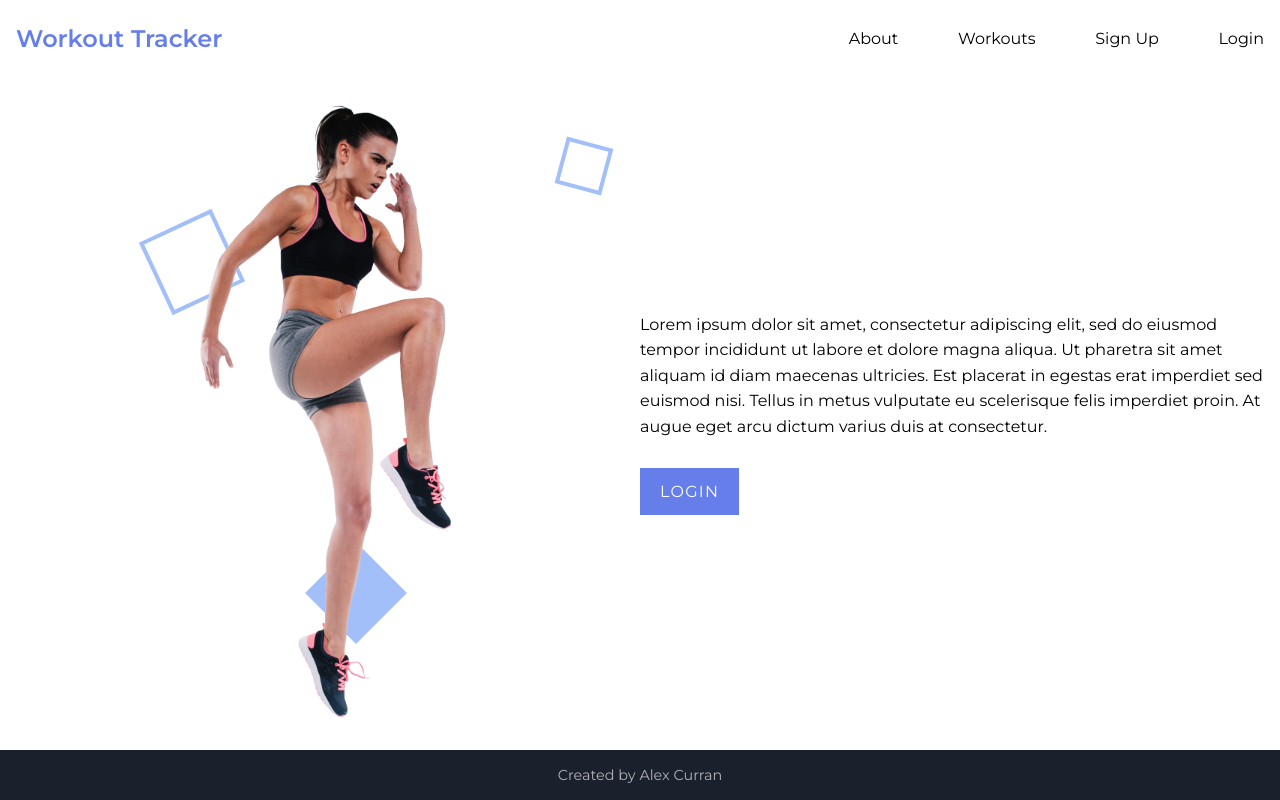
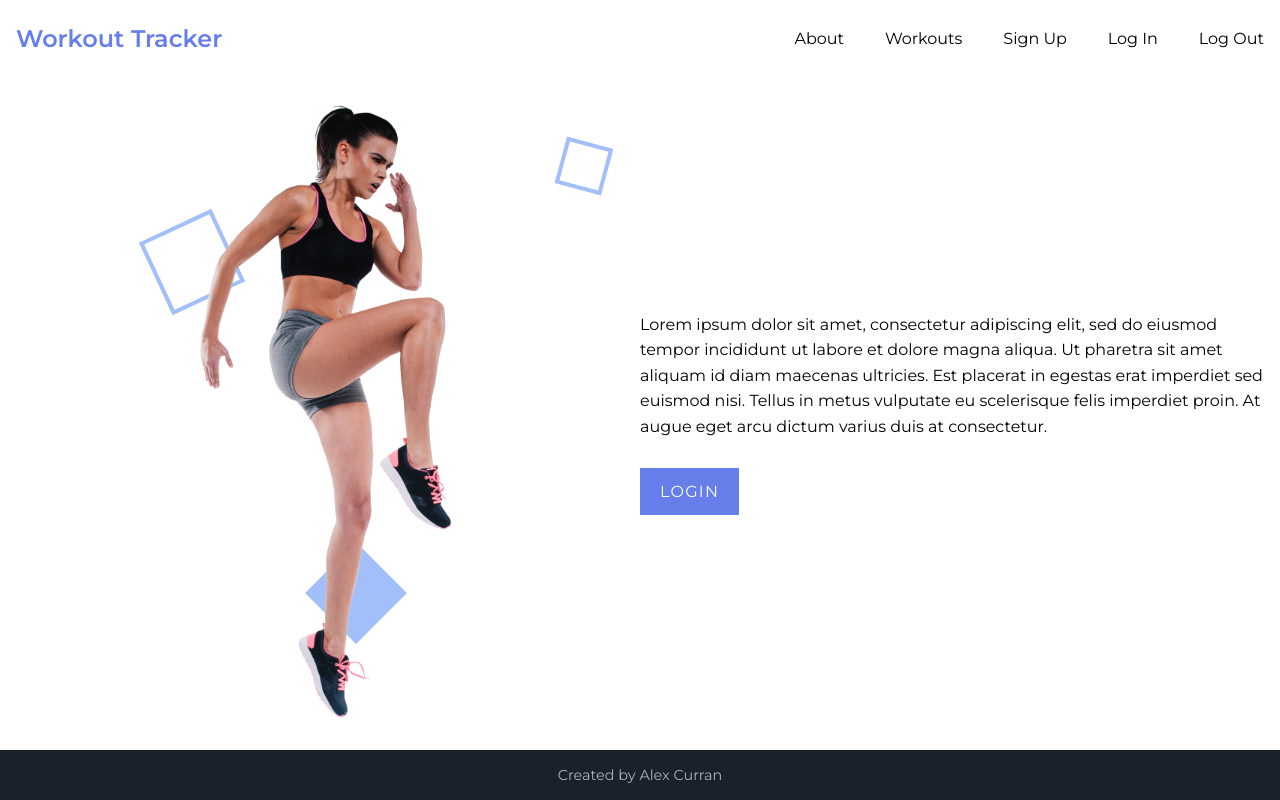
Before and after one commit to apcurran/workout-tracker-app, a React (Create React App) app in the folder client/: page / in a window 1280 px wide. Built offline with nearby package versions, Linux system fonts and the light colour scheme; no server answers.

Commit message:
Added log out btn

```diff
--- a/client/src/components/Header.js
+++ b/client/src/components/Header.js
@@ -1,5 +1,6 @@
 import React from 'react';
 import { Link } from "react-router-dom";
+import LogoutBtn from "./LogoutBtn";
 
 export default function Header() {
     return (
@@ -17,7 +18,10 @@ export default function Header() {
                         <Link to="/user/signup" className="nav__link">Sign Up</Link>
                     </li>
                     <li className="nav__items">
-                        <Link to="/user/login" className="nav__link">Login</Link>
+                        <Link to="/user/login" className="nav__link">Log In</Link>
+                    </li>
+                    <li className="nav__items">
+                        <LogoutBtn />
                     </li>
                 </ul>
             </nav>
--- /dev/null
+++ b/client/src/components/LogoutBtn.js
@@ -0,0 +1,20 @@
+import React from 'react';
+import { useHistory } from 'react-router-dom';
+
+export default function Logout({ handleLogin }) {
+    let history = useHistory();
+
+    function handleLogout() {
+        if (localStorage.authToken) {
+            localStorage.clear();
+        }
+
+        // handleLogin(); // trigger login status to false
+
+        history.push("/user/login");
+    }
+
+    return (
+        <button onClick={handleLogout} className="logout-btn">Log Out</button>
+    )
+}
--- a/client/src/index.css
+++ b/client/src/index.css
@@ -73,6 +73,13 @@ p {
   flex-grow: 1;
 
   list-style: none;
+}
+
+.logout-btn {
+  background: none;
+  border: none;
+  font-size: 1rem;
+  cursor: pointer;
 }
 
 /* Home Page */
```
